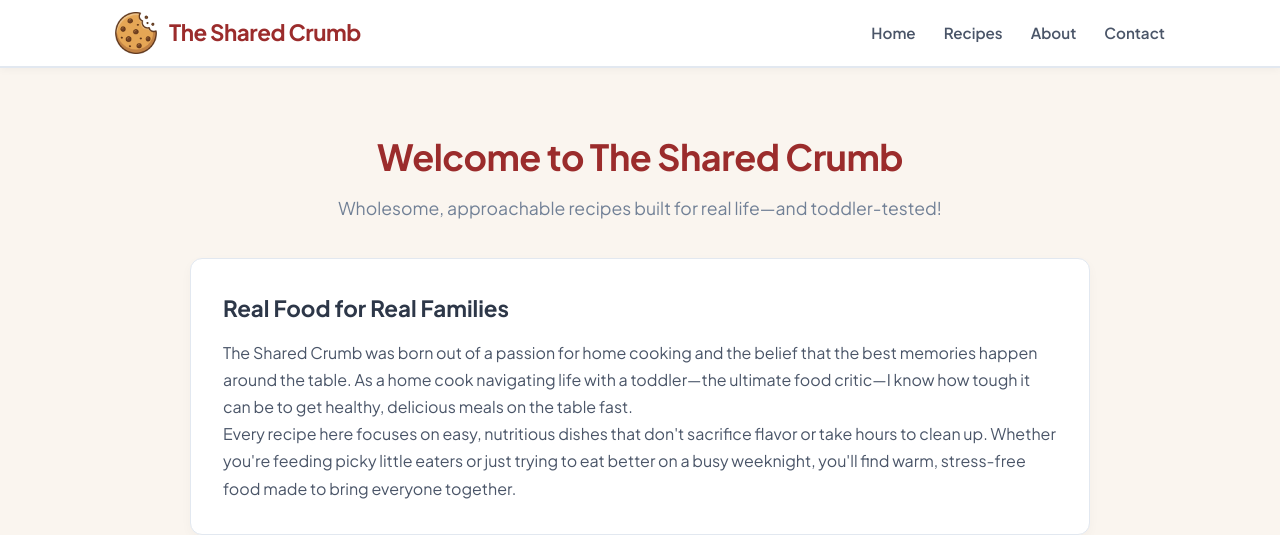
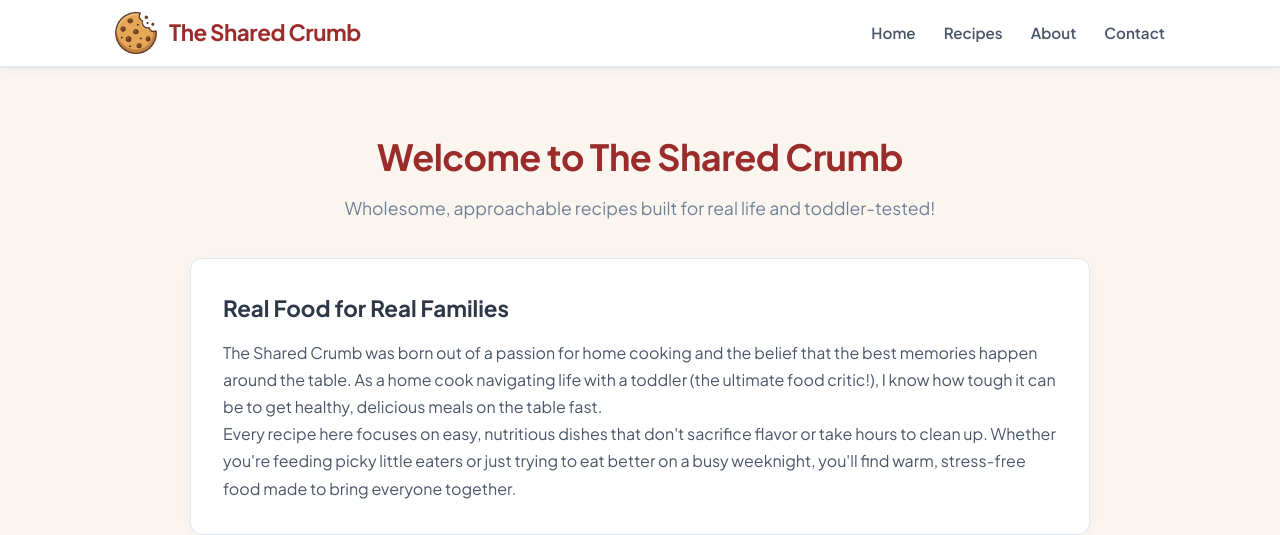
Before and after one commit to TheSharedCrumb/TheSharedCrumb, a Jekyll site: the page built from about.html, in a window 1280 px wide and 1032 px high. Shown: the top 535 px of the window. Built offline with Jekyll 4.4.1, drawn with Linux system fonts in a browser that asks for light colours.

Commit message:
Fix punctuation and wording in about.html

```diff
--- a/about.html
+++ b/about.html
@@ -6,13 +6,13 @@ title: About
 <div class="about-container">
   <section class="about-hero">
     <h1>Welcome to The Shared Crumb</h1>
-    <p class="about-subtitle">Wholesome, approachable recipes built for real life—and toddler-tested!</p>
+    <p class="about-subtitle">Wholesome, approachable recipes built for real life and toddler-tested!</p>
   </section>
 
   <section class="about-content">
     <div class="about-card">
       <h2>Real Food for Real Families</h2>
-      <p>The Shared Crumb was born out of a passion for home cooking and the belief that the best memories happen around the table. As a home cook navigating life with a toddler—the ultimate food critic—I know how tough it can be to get healthy, delicious meals on the table fast.</p>
+      <p>The Shared Crumb was born out of a passion for home cooking and the belief that the best memories happen around the table. As a home cook navigating life with a toddler (the ultimate food critic!), I know how tough it can be to get healthy, delicious meals on the table fast.</p>
       <p>Every recipe here focuses on easy, nutritious dishes that don't sacrifice flavor or take hours to clean up. Whether you're feeding picky little eaters or just trying to eat better on a busy weeknight, you'll find warm, stress-free food made to bring everyone together.</p>
     </div>
 
```
